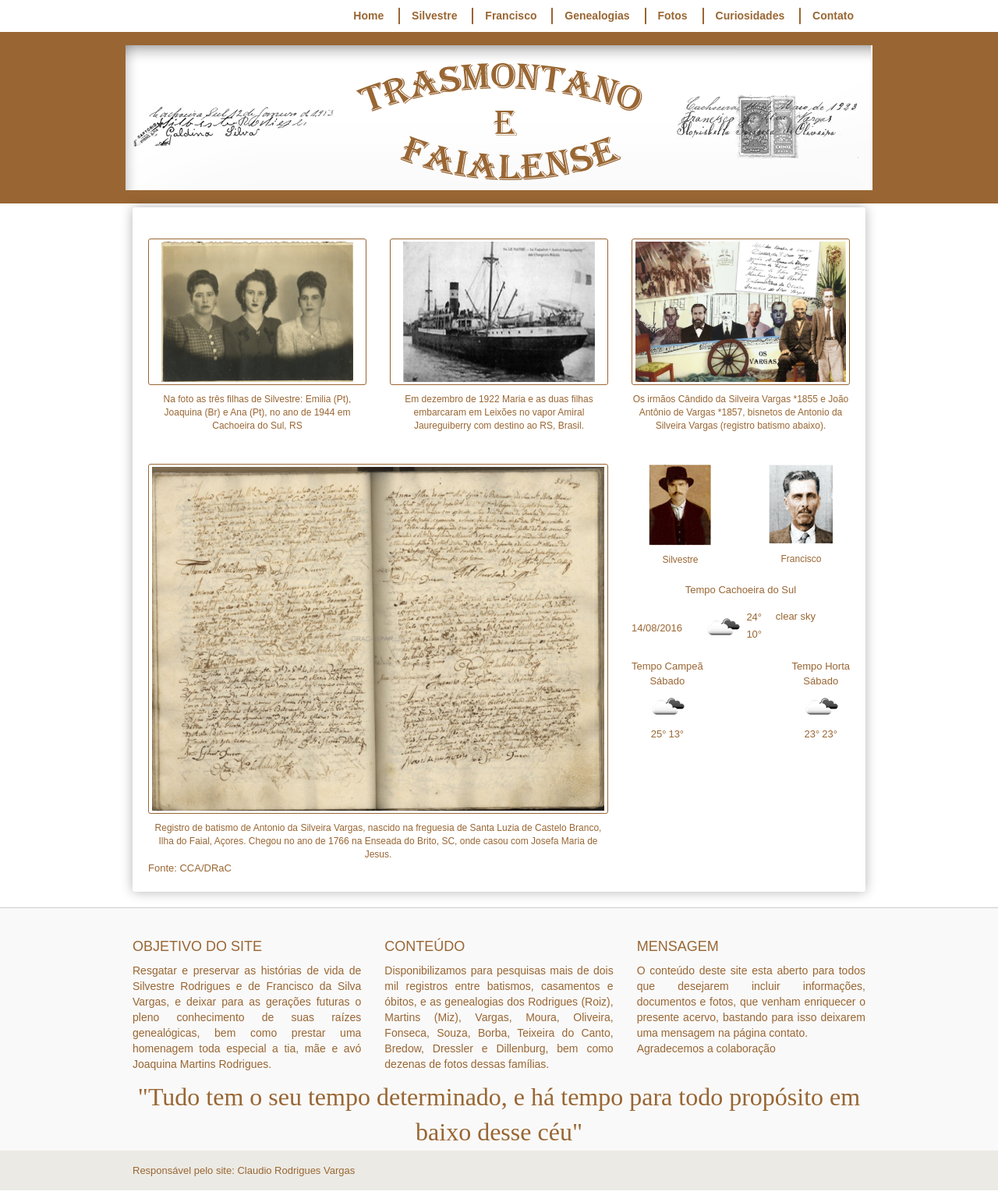
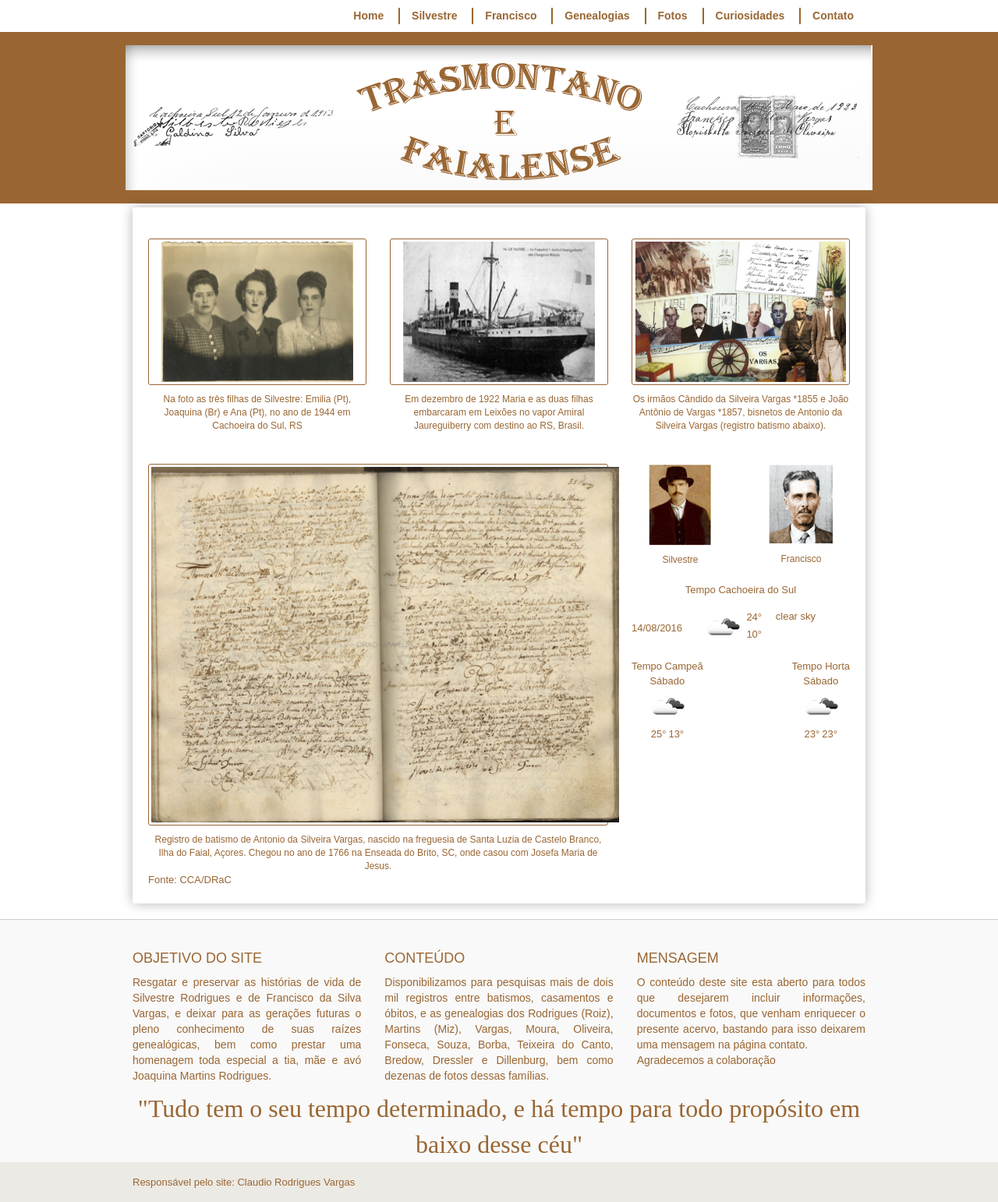
Before and after one commit to claudiovargas1955/claudiovargas1955.github.io, a Jekyll site: the page built from index.html, in a window 1280 px wide. Shown: the whole page at 78% size. Built offline with Jekyll 4.4.1, drawn with Linux system fonts in a browser that asks for light colours; some web fonts are replaced.

Commit message:
Update index.html

```diff
--- a/index.html
+++ b/index.html
@@ -37,7 +37,7 @@
         <div class="container-book-home col-sm-8">
           <div class="img-container-border">
             <a href="http://culturacores.azores.gov.pt/biblioteca_digital/FAL-HT-CASTELOBRANCO-B-1736-1777/FAL-HT-CASTELOBRANCO-B-1736-1777_item1/P56.html">
-              <img src="images/livro.jpg" width="580px" alt="livro">
+              <img src="images/livro.jpg" width="600px" alt="livro">
             </a>
           </div>
           <span class="subtitle">Registro de batismo de Antonio da Silveira Vargas,
```
